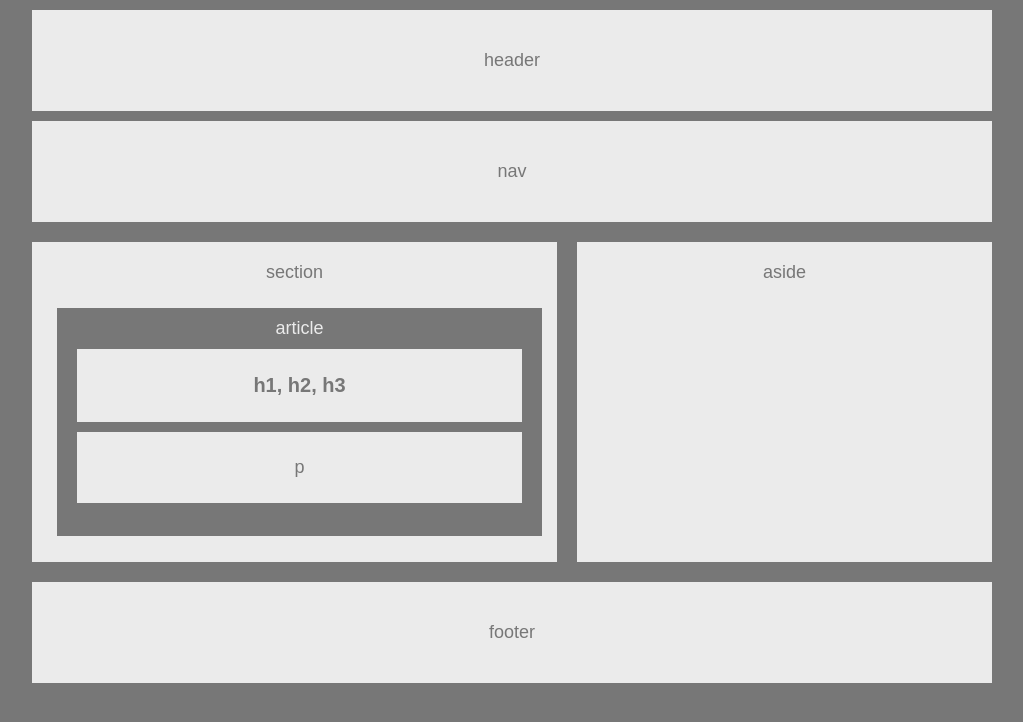
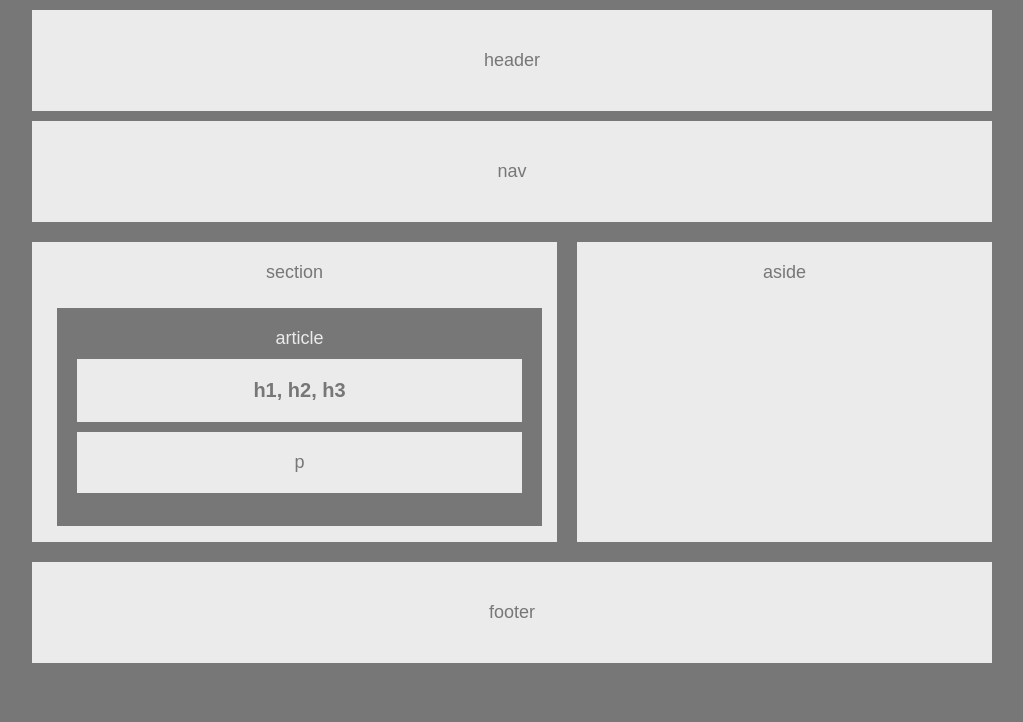
Before and after one commit to SusanArend/HW-Wireframe, a plain HTML site: page index.html in a window 1280 px wide. Shown: the whole page, without its empty margins (128-1151 px from the left). Drawn offline with Linux system fonts and the light colour scheme.

Commit message:
Final commit

```diff
--- a/style.css
+++ b/style.css
@@ -36,12 +36,11 @@ header {
 	background-color: #ebebeb;
 	color: #777;
 	width: 495px;
-	height: 285px;
+	height: 280px;
 	margin-top: 10px;
 	margin-bottom:20px;
 	padding-top: 20px;
 	padding-right: 15px;
-	padding-bottom: 15px;
 	padding-left: 15px;
 	float: left;
 }
@@ -53,7 +52,7 @@ article {
 	margin-top: 25px;
 	margin-right: 0px;
 	margin-left: 10px;
-	padding-top: 10px;
+	padding-top: 20px;
 	padding-right: 20px;
 	padding-bottom: 15px;
 	padding-left: 20px;
@@ -66,28 +65,25 @@ h1 {
 	font-weight: bold;
 	margin-top: 10px;
 	margin-bottom: 0px;
-	padding-top: 25px;
-	padding-right: 0px;
-	padding-bottom: 25px;
-	padding-left: 0px;
+	padding-top: 20px;
+	padding-bottom: 20px;
 }
 
 p {
 	background-color: #ebebeb;
 	color: #777;
 	margin-top: 10px;
-	padding-top: 25px;
-	padding-bottom: 25px;
+	padding-top: 20px;
+	padding-bottom: 20px;
 }
 
 aside {
 	background-color: #ebebeb;
 	width: 415px;
-	height: 285px;
+	height: 280px;
 	margin-top: 10px;
 	margin-bottom: 20px;
 	padding-top: 20px;
-	padding-bottom: 15px;
 	float: right;
 	display: inline-block;
 }
```
Also changed, not shown: index.html (+1 -0 lines).
